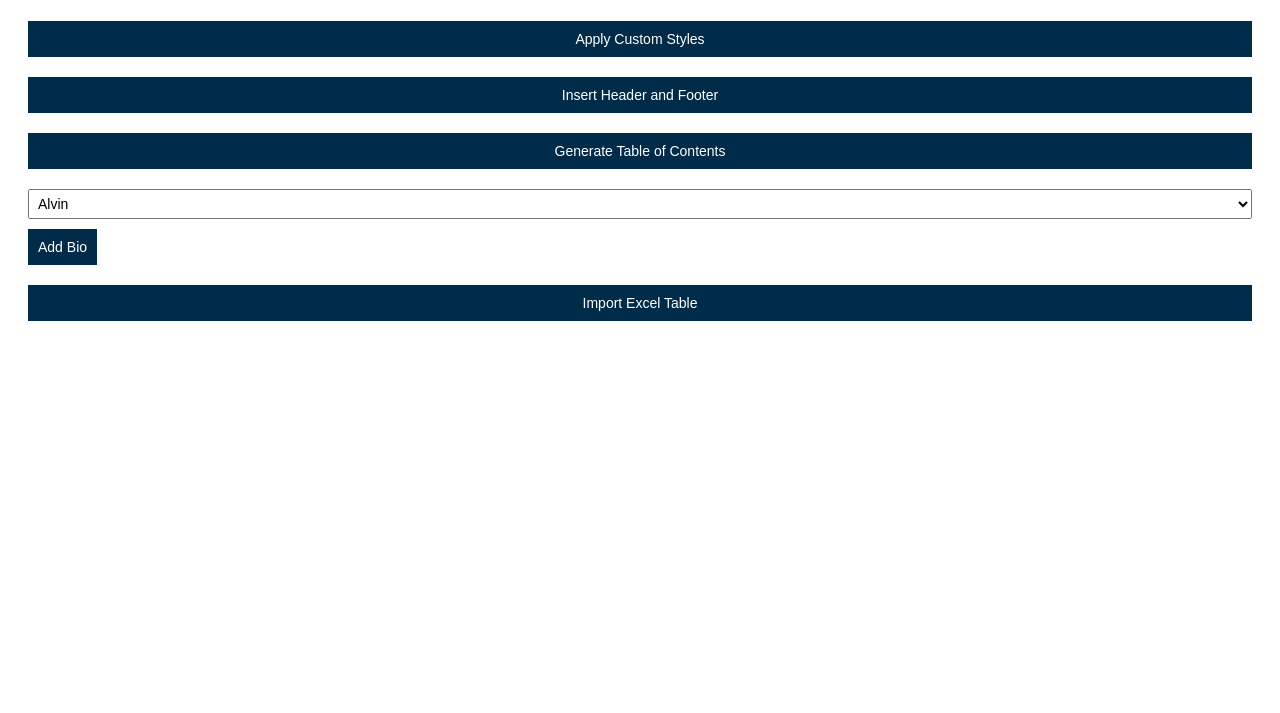
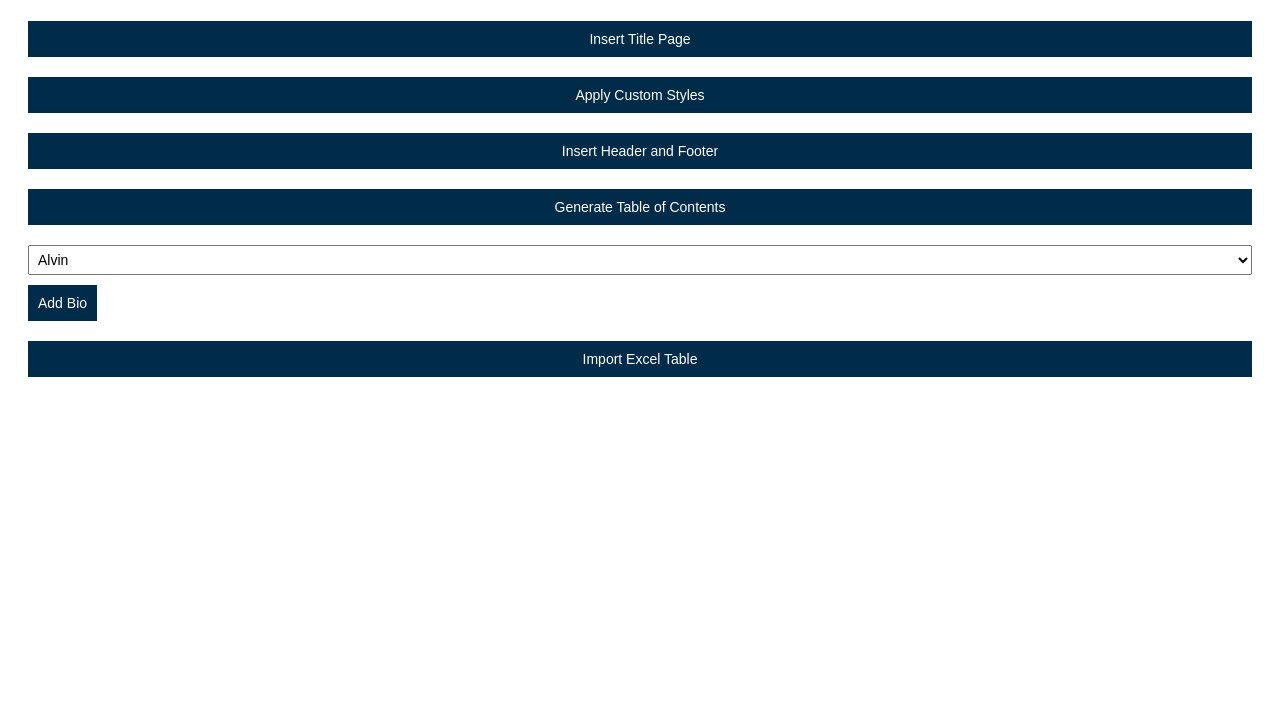
Before and after one commit to thestateofcybersecurity/word-addin, a website built with webpack: page taskpane.html in a window 1280 px wide. Shown: the part 87-800 px from the top of the page. Built offline with nearby package versions, Linux system fonts and the light colour scheme; a script that the page names is missing.

Commit message:
Update taskpane.html

```diff
--- a/taskpane.html
+++ b/taskpane.html
@@ -12,6 +12,7 @@
 <body>
     <div class="ms-Grid">
         <h1>Richey May Word Add-in</h1>
+        <button id="insertTitlePageButton">Insert Title Page</button>
         <button id="applyStylesButton">Apply Custom Styles</button>
         <button id="insertHeaderFooterButton">Insert Header and Footer</button>
         <button id="generateTOCButton">Generate Table of Contents</button>
```
